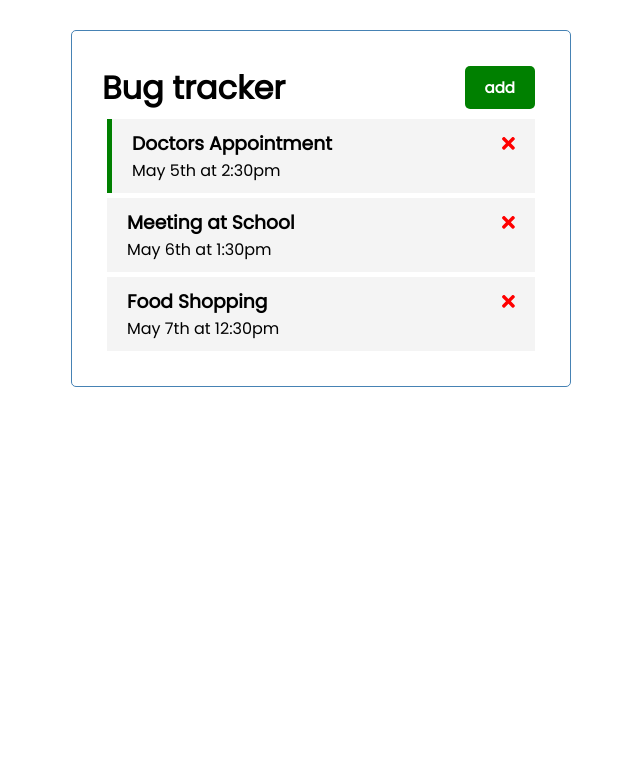
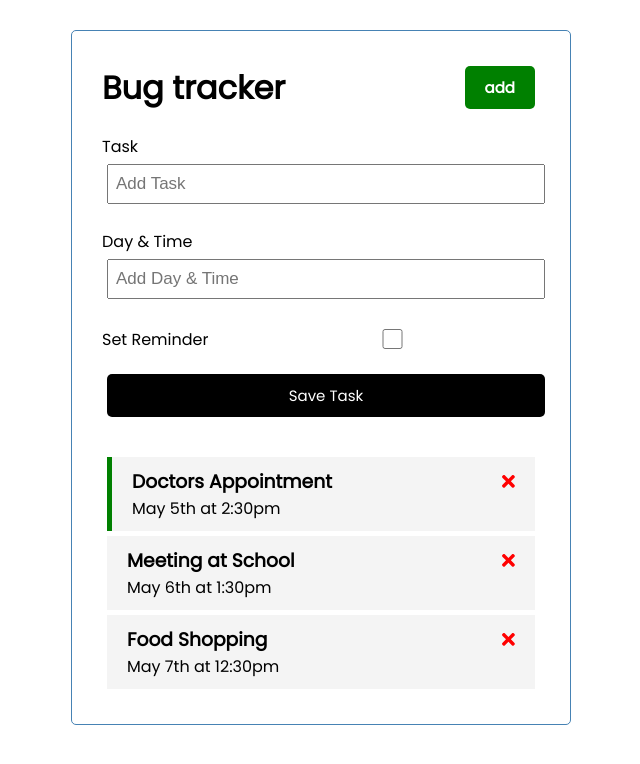
Before and after one commit to ArjunMohan008/bug-tracker-light, an Angular app: page / in a window 1280 px wide. Shown: the top 764 px of the page, without its empty margins (319-959 px from the left). Built offline with nearby package versions, Linux system fonts and the light colour scheme; data requests are answered from the project's data file.

Commit message:
feat add task form

```diff
--- a/src/app/app.module.ts
+++ b/src/app/app.module.ts
@@ -2,12 +2,14 @@ import { NgModule } from '@angular/core';
 import { BrowserModule } from '@angular/platform-browser';
 import { FontAwesomeModule } from '@fortawesome/angular-fontawesome';
 import { HttpClientModule } from '@angular/common/http';
+import { FormsModule } from '@angular/forms';
 
 import { AppComponent } from './app.component';
 import { HeaderComponent } from './components/header/header.component';
 import { ButtonComponent } from './components/button/button.component';
 import { TasksComponent } from './components/tasks/tasks.component';
 import { TaskItemComponent } from './components/task-item/task-item.component';
+import { AddTaskComponent } from './components/add-task/add-task.component';
 
 @NgModule({
   declarations: [
@@ -15,12 +17,14 @@ import { TaskItemComponent } from './components/task-item/task-item.component';
     HeaderComponent,
     ButtonComponent,
     TasksComponent,
-    TaskItemComponent
+    TaskItemComponent,
+    AddTaskComponent
   ],
   imports: [
     BrowserModule,
     FontAwesomeModule,
     HttpClientModule,
+    FormsModule
   ],
   providers: [],
   bootstrap: [AppComponent]
--- /dev/null
+++ b/src/app/components/add-task/add-task.component.html
@@ -0,0 +1,33 @@
+<form class="add-form" (ngSubmit) = "onSubmit()">
+  <div class="form-control">
+    <label for="text">Task</label>
+    <input
+      type="text"
+      name="text"
+      [(ngModel)]="text"
+      id="text"
+      placeholder="Add Task"
+    />
+  </div>
+  <div class="form-control">
+    <label for="day">Day & Time</label>
+    <input
+      type="text"
+      name="day"
+      [(ngModel)]="day"
+      id="day"
+      placeholder="Add Day & Time"
+    />
+  </div>
+  <div class="form-control form-control-check">
+    <label for="reminder">Set Reminder</label>
+    <input
+      type="checkbox"
+      name="reminder"
+      [(ngModel)]="reminder"
+      id="reminder"
+    />
+  </div>
+
+  <input type="submit" value="Save Task" class="btn btn-block" />
+</form>
--- /dev/null
+++ b/src/app/components/add-task/add-task.component.scss
@@ -0,0 +1,3 @@
+.add-form {
+  margin-bottom: 40px;
+}
--- /dev/null
+++ b/src/app/components/add-task/add-task.component.ts
@@ -0,0 +1,39 @@
+import { Component, OnInit, Output, EventEmitter } from '@angular/core';
+import { Task } from "../../Task"
+
+@Component({
+  selector: 'app-add-task',
+  templateUrl: './add-task.component.html',
+  styleUrls: ['./add-task.component.scss']
+})
+export class AddTaskComponent implements OnInit {
+  @Output() onAddTask: EventEmitter<Task> = new EventEmitter();
+
+  text: string = '';
+  day: string = '';
+  reminder: boolean = false;
+
+  constructor() { }
+
+  ngOnInit(): void {
+  }
+
+  onSubmit(){
+    if(!this.text){
+      alert("Please add a task")
+    }
+
+   const newTask = {
+      text: this.text,
+      day: this.day,
+      reminder: this.reminder,
+    };
+
+    this.onAddTask.emit(newTask);
+
+    this.text = '';
+    this.day = '';
+    this.reminder = false;
+  }
+
+}
--- a/src/app/components/tasks/tasks.component.html
+++ b/src/app/components/tasks/tasks.component.html
@@ -1 +1,2 @@
+<app-add-task (onAddTask)="addTask($event)"></app-add-task>
 <app-task-item (onToggleTask) = "toggleTask(task)" *ngFor="let task of tasks" [task]="task" (onDeleteTask)="deleteTask(task)"></app-task-item>
--- a/src/app/components/tasks/tasks.component.ts
+++ b/src/app/components/tasks/tasks.component.ts
@@ -31,4 +31,8 @@ export class TasksComponent implements OnInit {
     task.reminder = !task.reminder;
     this.taskService.updateTaskRemainder(task).subscribe();
   }
+
+  addTask(task: Task){
+    this.taskService.addTask(task).subscribe((task) => this.tasks.push(task));
+  }
 }
--- a/src/app/services/task.service.ts
+++ b/src/app/services/task.service.ts
@@ -31,4 +31,9 @@ export class TaskService {
     const url = `${this.apiUrl}/${task.id}`;
     return this.http.put<Task>(url, task, httpOptions);
   }
+
+  addTask(task:Task):Observable<Task>{
+    const url = `${this.apiUrl}`;
+    return this.http.post<Task>(url, task, httpOptions);
+  }
 }
```
Also changed, not shown: 1 other file (tests, documents, lock files or other folders).
